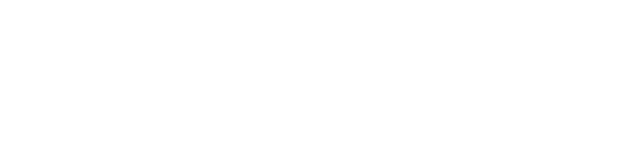
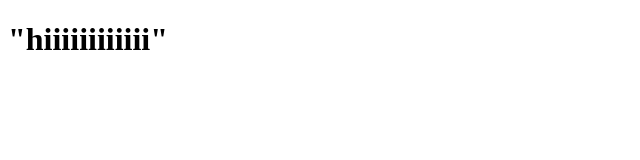
Before and after one commit to marziyeharraf/js, a plain HTML site: page index.html in a window 1280 px wide. Shown: the whole page, without its empty margins (0-640 px from the left). Drawn offline with Linux system fonts and the light colour scheme.

Commit message:
add new line

```diff
--- a/index.html
+++ b/index.html
@@ -8,6 +8,7 @@
 </head>
 <body>
     <script src="script.js"></script>
+    <h1>"hiiiiiiiiiiii"</h1>
 
 </body>
 </html>
```
